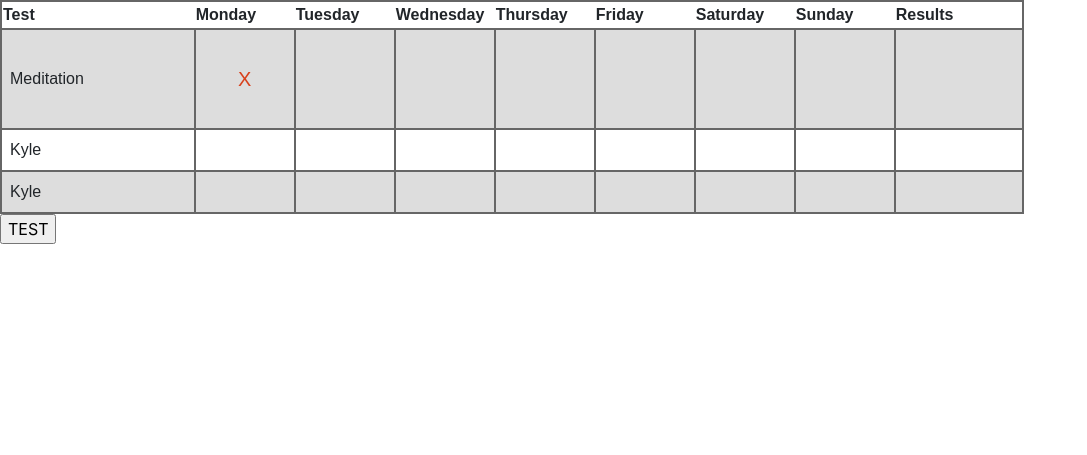
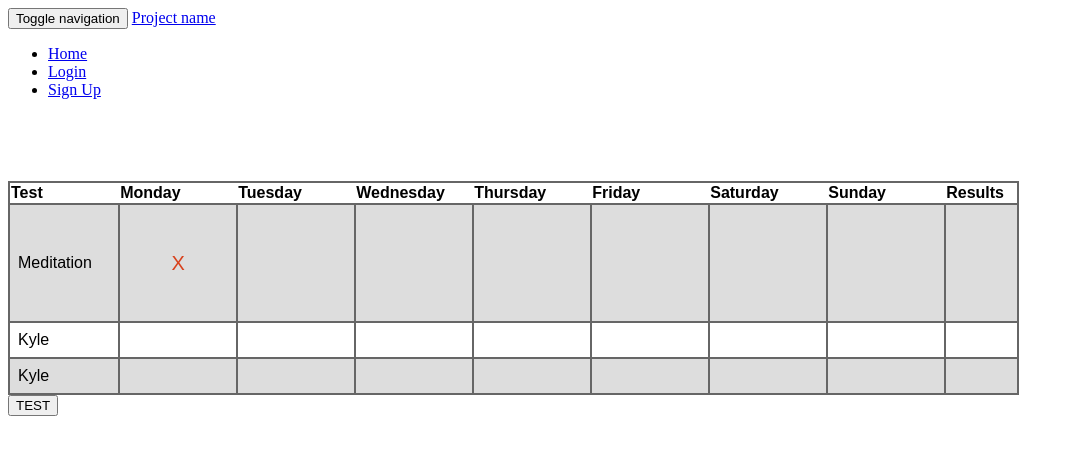
Before and after one commit to kanderson102/xeffect, a Flask app: template templates/index.html in a window 1280 px wide. Shown: the top 455 px of the page, without its empty margins (0-1087 px from the left). Run offline with Flask 2, Linux system fonts and the light colour scheme; the template is opened without the code that fills it, so the values that code supplies are empty; parts of the project's set-up code (start-up, migrations or seed data) failed here and were passed over; some libraries are stand-ins or nearby versions.

Commit message:
Split index into base.html template

```diff
--- /dev/null
+++ b/templates/base.html
@@ -0,0 +1,41 @@
+{%- extends "bootstrap/base.html" %}
+
+<title>{% block title %}{% endblock %} - Xeffect</title>
+{% import "bootstrap/fixes.html" as fixes %}
+
+{% block head %}
+{{super()}}
+{{fixes.ie8()}}
+{%- endblock %}
+
+{% block styles %}
+    {{ super() }}
+<!--     <link rel="stylesheet" type="text/css"
+          href="{{ url_for('static', filename='/css/styles.css') }}"> -->
+{% endblock %}
+
+{% block navbar %}
+    <div class="navbar navbar-inverse navbar-fixed-top">
+      <div class="container">
+        <div class="navbar-header">
+          <button type="button" class="navbar-toggle collapsed" data-toggle="collapse" data-target="#navbar" aria-expanded="false" aria-controls="navbar">
+            <span class="sr-only">Toggle navigation</span>
+            <span class="icon-bar"></span>
+            <span class="icon-bar"></span>
+            <span class="icon-bar"></span>
+          </button>
+          <a class="navbar-brand" href="#">Project name</a>
+        </div>
+        <div id="navbar" class="collapse navbar-collapse">
+          <ul class="nav navbar-nav">
+            <li class="active"><a href="#">Home</a></li>
+            <li><a href="{{ url_for('login') }}">Login</a></li>
+            <li><a href="{{ url_for('signup') }}">Sign Up</a></li>
+          </ul>
+        </div><!--/.nav-collapse -->
+      </div>
+    </div>
+{% endblock %}
+
+<!-- {% block content %}
+{% endblock %} -->
--- a/templates/index.html
+++ b/templates/index.html
@@ -1,19 +1,15 @@
-<!DOCTYPE html>
-<html lang="en">
-<head>
-    <title>Xeffect</title>
+{% extends "base.html" %}
 
-    <!-- Required meta tags -->
-    <meta charset="utf-8">
-    <meta name="viewport" content="width=device-width, initial-scale=1, shrink-to-fit=no">
+{% block title %}Home{% endblock %}
 
-    <!-- Bootstrap CSS -->
-    <link rel="stylesheet" href="https://maxcdn.bootstrapcdn.com/bootstrap/4.0.0/css/bootstrap.min.css" integrity="sha384-Gn5384xqQ1aoWXA+058RXPxPg6fy4IWvTNh0E263XmFcJlSAwiGgFAW/dAiS6JXm" crossorigin="anonymous">
-    <link rel="stylesheet" href="/static/css/styles.css"></link>
-</head>
+{% block styles %}
+{{ super() }}
+<link rel="stylesheet" href="/static/css/styles.css"></link>
+{% endblock %}
 
-<body>
-    <div>
+{% block content %}
+</br>
+    <div class="container" style="padding-top: 3em">
         <table id=grid style="width:80%">
           <tr>
             <th>Test</th>
@@ -66,7 +62,14 @@
         <input type="button" name="Submit" value="TEST">
     </div>
 
+{% endblock %}
 
+{% block scripts %}
+{{ super() }}
+<script src="/static/js/main.js"></script>
+{% endblock %}
+
+<!--
     <script
     src="https://code.jquery.com/jquery-3.3.1.min.js"
     integrity="sha256-FgpCb/KJQlLNfOu91ta32o/NMZxltwRo8QtmkMRdAu8="
@@ -76,4 +79,4 @@
 
     <script src="./static/js/main.js"></script>
 </body>
-</html>
+</html> -->
```
